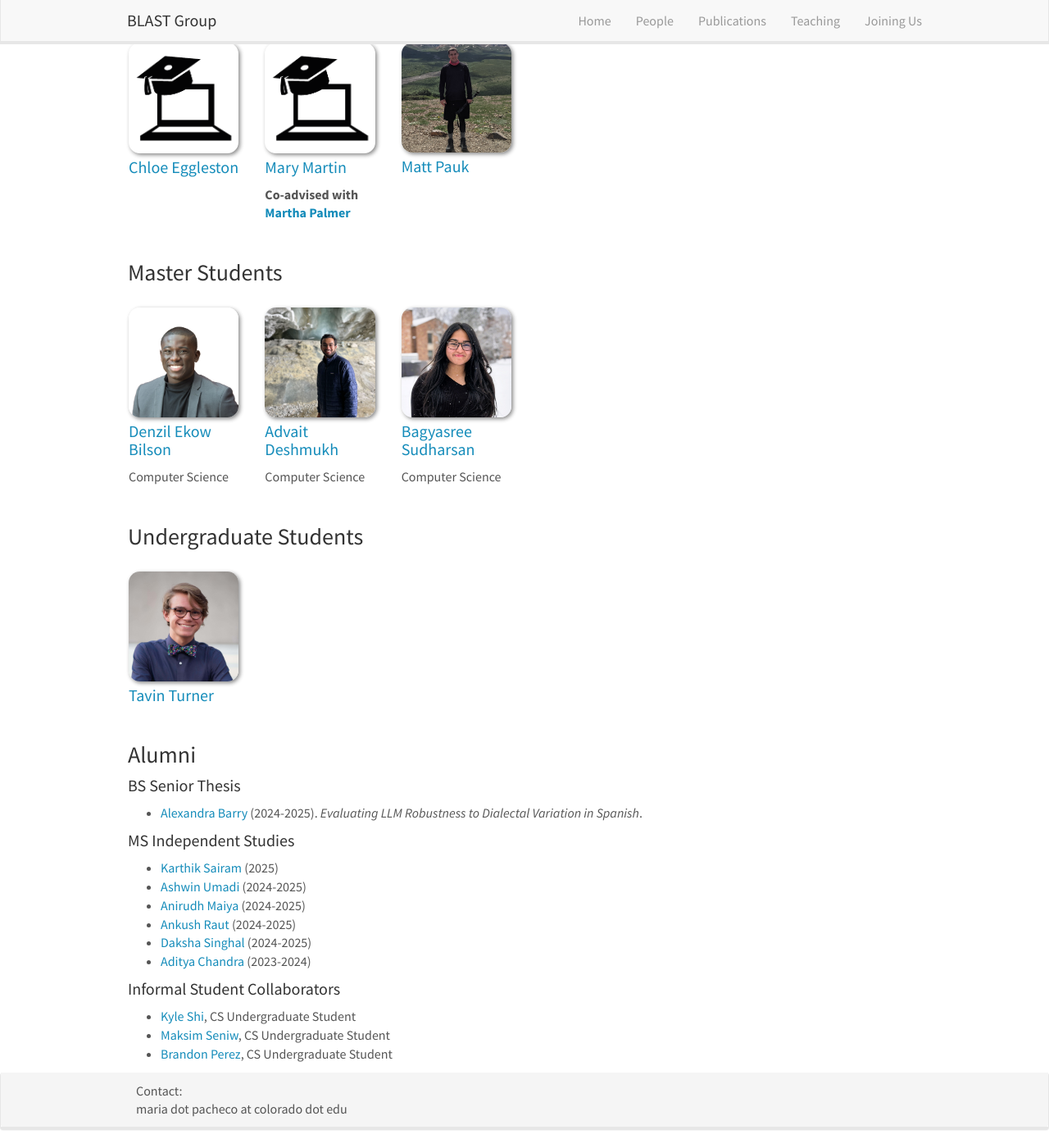
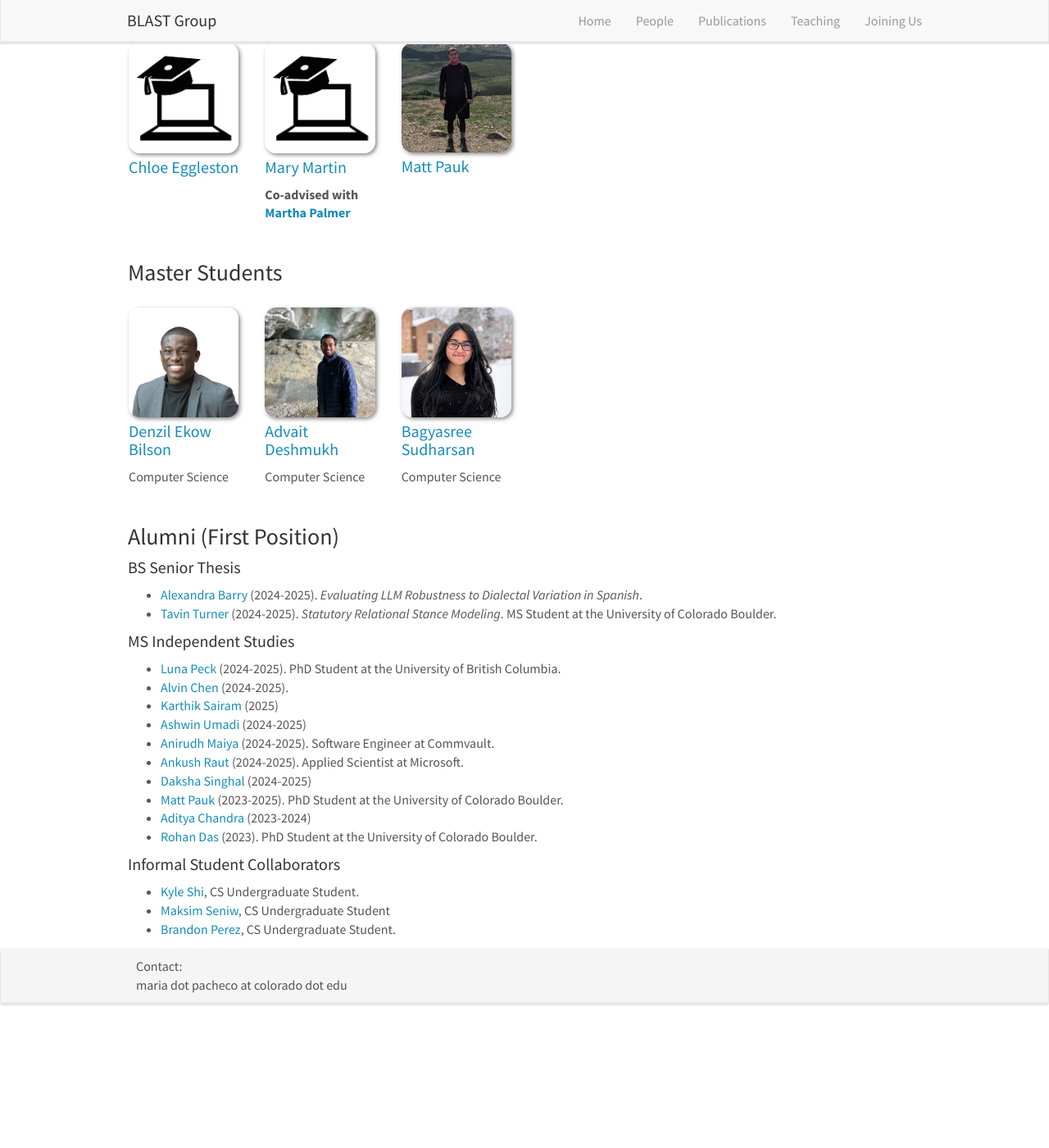
Before and after one commit to blast-cu/blast-cu.github.io, a Jekyll site: the page built from _pages/team.md, in a window 1280 px wide and 1400 px high, scrolled down 637 px. Shown: the whole window at 82% size. Built offline with Jekyll 4.4.1, drawn with Linux system fonts in a browser that asks for light colours; nearby versions of some CDN libraries; after the commit the page ends 1885 px from its top, so only the background shows below that.

Commit message:
Update team.md

```diff
--- a/_pages/team.md
+++ b/_pages/team.md
@@ -112,55 +112,27 @@ Jump to [PhD students](#phd-students), [Master students](#master-students), [Und
 </div>
 {% endif %}
 
-### Undergraduate Students
-
-{% assign number_printed = 0 %}
-{% for member in site.data.undergrad %}
-
-{% assign even_odd = number_printed | modulo: 5 %}
-
-{% if even_odd == 0 %}
-<div class="row">
-{% endif %}
-
-<div class="col-sm-2 clearfix">
-  <img src="{{ site.url }}{{ site.baseurl }}/images/teampic/{{ member.photo }}" class="img-responsive" width="100%" style="float: left" />
-  <h4><a href="{{member.homepage}}">{{ member.name }}</a></h4>
-  <p>{{ member.info }}</p>
-  <ul style="overflow: hidden">
-
-  </ul>
-</div>
-
-{% assign number_printed = number_printed | plus: 1 %}
-
-{% if even_odd == 4 %}
-</div>
-{% endif %}
-
-{% endfor %}
-
-{% assign even_odd = number_printed | modulo: 5 %}
-{% if even_odd != 0 %}
-</div>
-{% endif %}
-
-### Alumni
+### Alumni (First Position)
 
 #### BS Senior Thesis
 - [Alexandra Barry](https://www.linkedin.com/in/alexandra-barry1/) (2024-2025). *Evaluating LLM Robustness to Dialectal Variation in Spanish*.
+- [Tavin Turner](https://www.ta.vin/) (2024-2025). *Statutory Relational Stance Modeling*. MS Student at the University of Colorado Boulder.
 
 #### MS Independent Studies
 
+- [Luna Peck](https://github.com/lunaria-bee) (2024-2025). PhD Student at the University of British Columbia.
+- [Alvin Chen](https://alvin-pc-chen.github.io/) (2024-2025).
 - [Karthik Sairam](https://karthiksairam01.github.io/) (2025)
 - [Ashwin Umadi](https://ashwinumadi.github.io/) (2024-2025)
-- [Anirudh Maiya](https://anirudhmaiya.github.io/) (2024-2025)
-- [Ankush Raut](https://www.linkedin.com/in/ankush-raut-3ab09b113/) (2024-2025)
+- [Anirudh Maiya](https://anirudhmaiya.github.io/) (2024-2025). Software Engineer at Commvault.
+- [Ankush Raut](https://www.linkedin.com/in/ankush-raut-3ab09b113/) (2024-2025). Applied Scientist at Microsoft.
 - [Daksha Singhal](https://github.com/sonofposeidon1999) (2024-2025)
+- [Matt Pauk](https://blast-cu.github.io/team/#phd-students) (2023-2025). PhD Student at the University of Colorado Boulder.
 - [Aditya Chandra](https://www.linkedin.com/in/acprime96/) (2023-2024)
+- [Rohan Das](https://www.rohandas.net/) (2023). PhD Student at the University of Colorado Boulder.
 
 
 #### Informal Student Collaborators
-- [Kyle Shi](https://www.linkedin.com/in/kyleshi/), CS Undergraduate Student
+- [Kyle Shi](https://www.linkedin.com/in/kyleshi/), CS Undergraduate Student.
 - [Maksim Seniw](https://maksimseniw.com/), CS Undergraduate Student
-- [Brandon Perez](https://www.linkedin.com/in/brandon-a-perez/), CS Undergraduate Student
+- [Brandon Perez](https://www.linkedin.com/in/brandon-a-perez/), CS Undergraduate Student.
```
